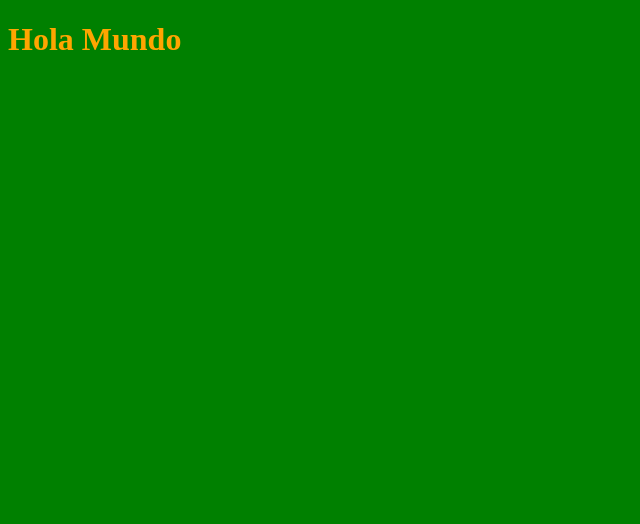
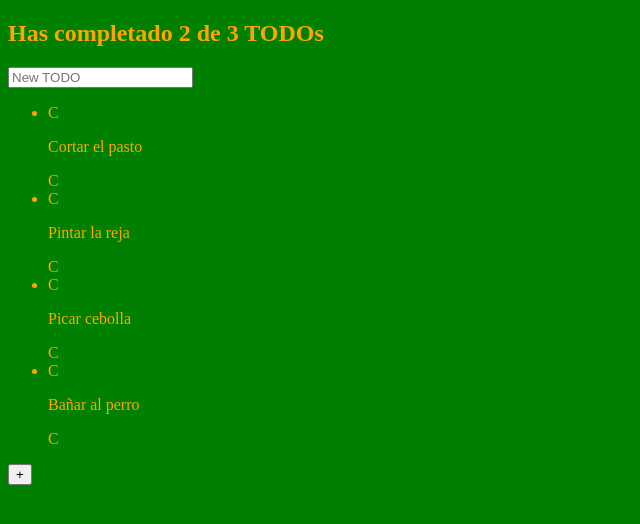
Before and after one commit to felipebucherenick/todo-list-react, a React app: page / in a window 1280 px wide. Shown: the top 524 px of the page, without its empty margins (0-640 px from the left). Built offline with nearby package versions, Linux system fonts and the light colour scheme.

Commit message:
Components basic structure

```diff
--- a/src/components/App.jsx
+++ b/src/components/App.jsx
@@ -1,8 +1,31 @@
 import React from 'react';
 import '../styles/global.scss';
+import { TodoCounter } from './TodoCounter';
+import { TodoSearch } from './TodoSearch';
+import { TodoList } from './TodoList';
+import { TodoItem } from './TodoItem';
+import { CreateTodoButton } from './CreateTodoButton';
+
+const todos = [
+  { text: 'Cortar el pasto', completed: false },
+  { text: 'Pintar la reja', completed: false },
+  { text: 'Picar cebolla', completed: false },
+  { text: 'Bañar al perro', completed: false },
+];
 
 const App = () => {
-  return <h1>Hola Mundo</h1>;
+  return (
+    <React.Fragment>
+      <TodoCounter />
+      <TodoSearch />
+      <TodoList>
+        {todos.map((todo) => (
+          <TodoItem key={todo.text} text={todo.text} />
+        ))}
+      </TodoList>
+      <CreateTodoButton />
+    </React.Fragment>
+  );
 };
 
 export default App;
--- /dev/null
+++ b/src/components/CreateTodoButton.jsx
@@ -0,0 +1,7 @@
+import React from 'react';
+
+const CreateTodoButton = () => {
+  return <button>+</button>;
+};
+
+export { CreateTodoButton };
--- /dev/null
+++ b/src/components/TodoCounter.jsx
@@ -0,0 +1,7 @@
+import React from 'react';
+
+const TodoCounter = () => {
+  return <h2>Has completado 2 de 3 TODOs</h2>;
+};
+
+export { TodoCounter };
--- /dev/null
+++ b/src/components/TodoItem.jsx
@@ -0,0 +1,13 @@
+import React from 'react';
+
+const TodoItem = (props) => {
+  return (
+    <li>
+      <span>C</span>
+      <p>{props.text}</p>
+      <span>C</span>
+    </li>
+  );
+};
+
+export { TodoItem };
--- /dev/null
+++ b/src/components/TodoList.jsx
@@ -0,0 +1,11 @@
+import React from 'react';
+
+const TodoList = (props) => {
+  return (
+    <section>
+      <ul>{props.children}</ul>
+    </section>
+  );
+};
+
+export { TodoList };
--- /dev/null
+++ b/src/components/TodoSearch.jsx
@@ -0,0 +1,7 @@
+import React from 'react';
+
+const TodoSearch = () => {
+  return <input placeholder="New TODO"></input>;
+};
+
+export { TodoSearch };
--- a/src/index.js
+++ b/src/index.js
@@ -2,4 +2,4 @@
 import ReactDOM from 'react-dom';
 import App from './components/App';
 
-ReactDOM.render(<App />, document.getElementById('app'));
+ReactDOM.render(<App saludo="Hello World">Hola Mundo</App>, document.getElementById('app'));
```
